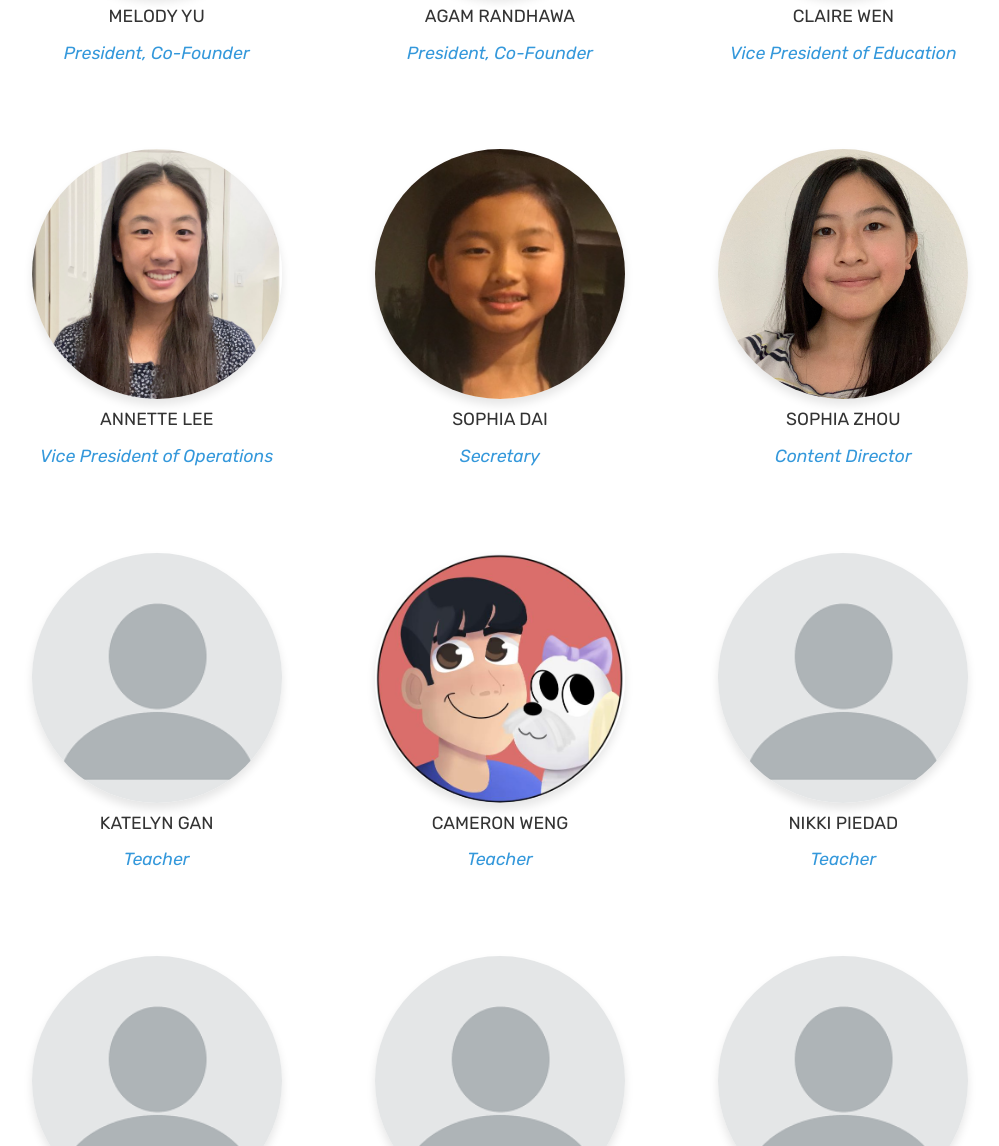
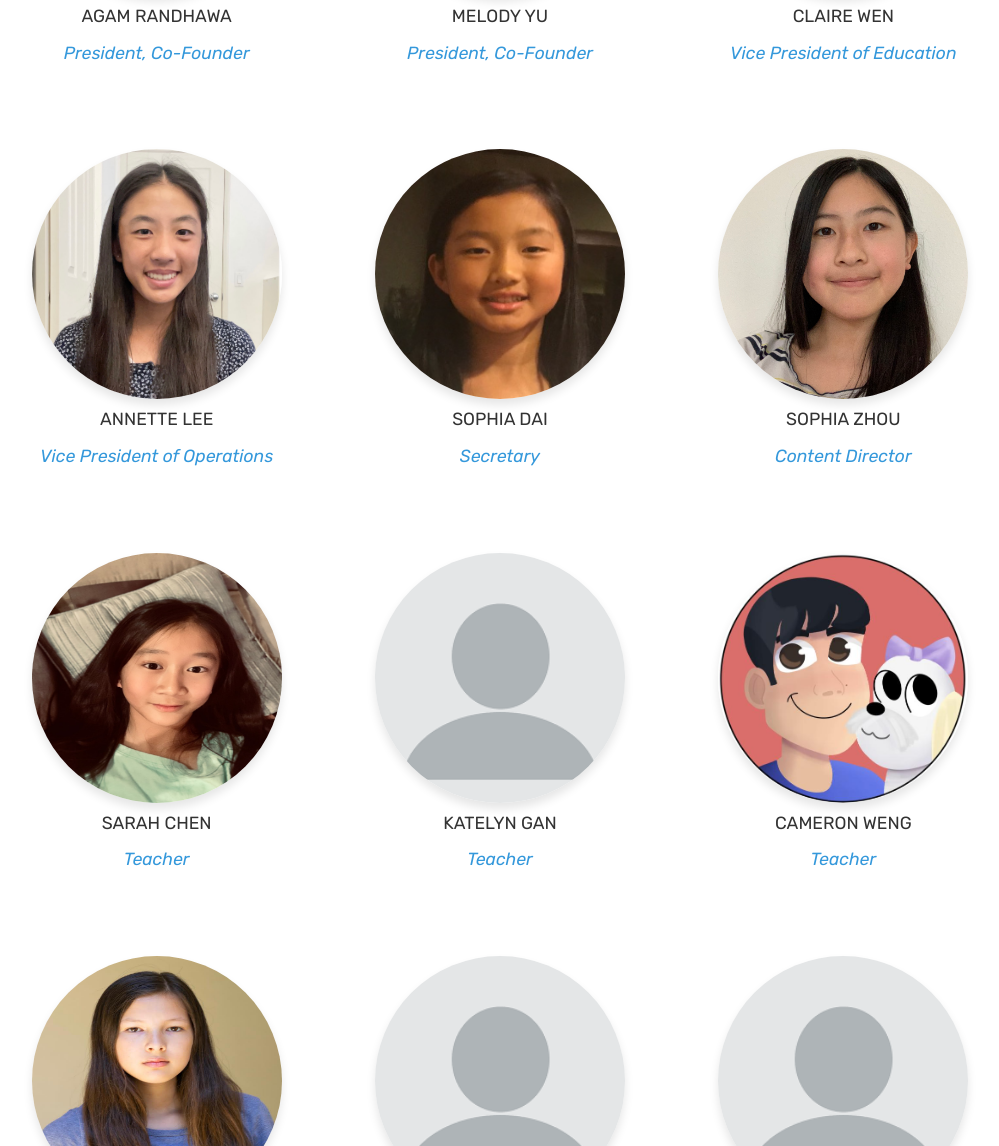
Before and after one commit to irvinecodingclub/irvinecodingclub.github.io, a Jekyll site: the page built from about.md, in a window 1280 px wide and 1400 px high, scrolled down 344 px, cut to the strip 254-1400 px from the top of the window. Shown: the whole strip, without its empty margins (140-1139 px from the left). Built offline with Jekyll 4.4.1, drawn with Linux system fonts in a browser that asks for light colours; some of the changed text lies outside the part shown.

Commit message:
pictures allison/sarah

```diff
--- a/about.md
+++ b/about.md
@@ -12,14 +12,14 @@
     <div class="pers">
 
       <div class="pe">
-        <img src="/assets/images/melodyimg.png" alt="rafeh">
-        <div class="p-name">Melody Yu</div>
+              <img src="/assets/images/agtiger.jpg" alt="rafeh">
+        <div class="p-name">Agam Randhawa</div>
         <div class="p-des">President, Co-Founder</div>
       </div>
 
       <div class="pe">
-              <img src="/assets/images/agtiger.jpg" alt="rafeh">
-        <div class="p-name">Agam Randhawa</div>
+        <img src="/assets/images/melodyimg.png" alt="rafeh">
+        <div class="p-name">Melody Yu</div>
         <div class="p-des">President, Co-Founder</div>
       </div>
 
@@ -48,6 +48,12 @@
             </div>
 
             <div class="pe">
+              <img src="/assets/images/sarahchen.jpg" alt="rafeh">
+              <div class="p-name">Sarah Chen</div>
+              <div class="p-des">Teacher</div>
+            </div>
+
+            <div class="pe">
               <img src="/assets/images/noimage.png" alt="rafeh">
               <div class="p-name">Katelyn Gan</div>
               <div class="p-des">Teacher</div>
@@ -56,6 +62,12 @@
             <div class="pe">
               <img src="/assets/images/cameron.jpeg" alt="rafeh">
               <div class="p-name">Cameron Weng</div>
+              <div class="p-des">Teacher</div>
+            </div>
+
+            <div class="pe">
+              <img src="/assets/images/allison.jpg" alt="rafeh">
+              <div class="p-name">Allison Hung</div>
               <div class="p-des">Teacher</div>
             </div>
 
@@ -77,11 +89,6 @@
               <div class="p-des">Teacher</div>
             </div>
 
-            <div class="pe">
-              <img src="/assets/images/noimage.png" alt="rafeh">
-              <div class="p-name">Allison Hung</div>
-              <div class="p-des">Teacher</div>
-            </div>
 
             <div class="pe">
               <img src="/assets/images/noimage.png" alt="rafeh">
```
Also changed, not shown: assets/images/allison.jpg (added), assets/images/sarahchen.jpg (added).
